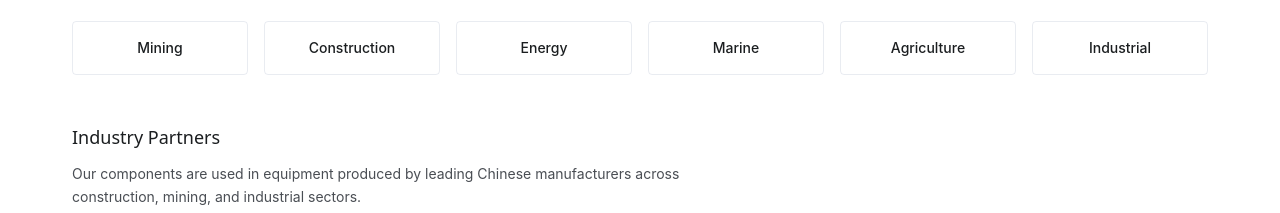
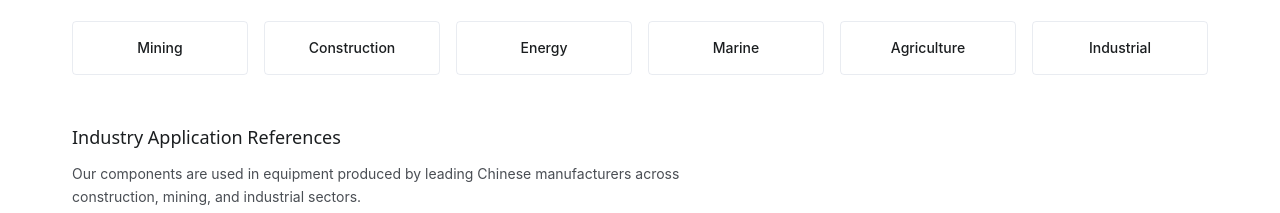
Before and after one commit to baizihuang-dijun/hm-hydraulics, a Next.js app: page /about in a window 1280 px wide. Shown: the part 2720-2933 px from the top of the page. Built offline with nearby package versions, Linux system fonts and the light colour scheme; a web font is replaced by a local one.

Commit message:
fix: calibrate About page heading per Phase 3B-2 requirements
Coze-Commit-Type: user
Coze-User-ID: 2750326345577628
Coze-Conversation-ID: 12897207

```diff
--- a/src/app/about/page.tsx
+++ b/src/app/about/page.tsx
@@ -255,7 +255,7 @@ export default function AboutPage() {
 
           <div className="max-w-2xl">
             <h3 className="font-heading text-lg font-medium text-[#1B1E20] mb-3">
-              Industry Partners
+              Industry Application References
             </h3>
             <p className="text-sm text-[#4A4E54] leading-relaxed mb-4">
               Our components are used in equipment produced by leading Chinese
```
